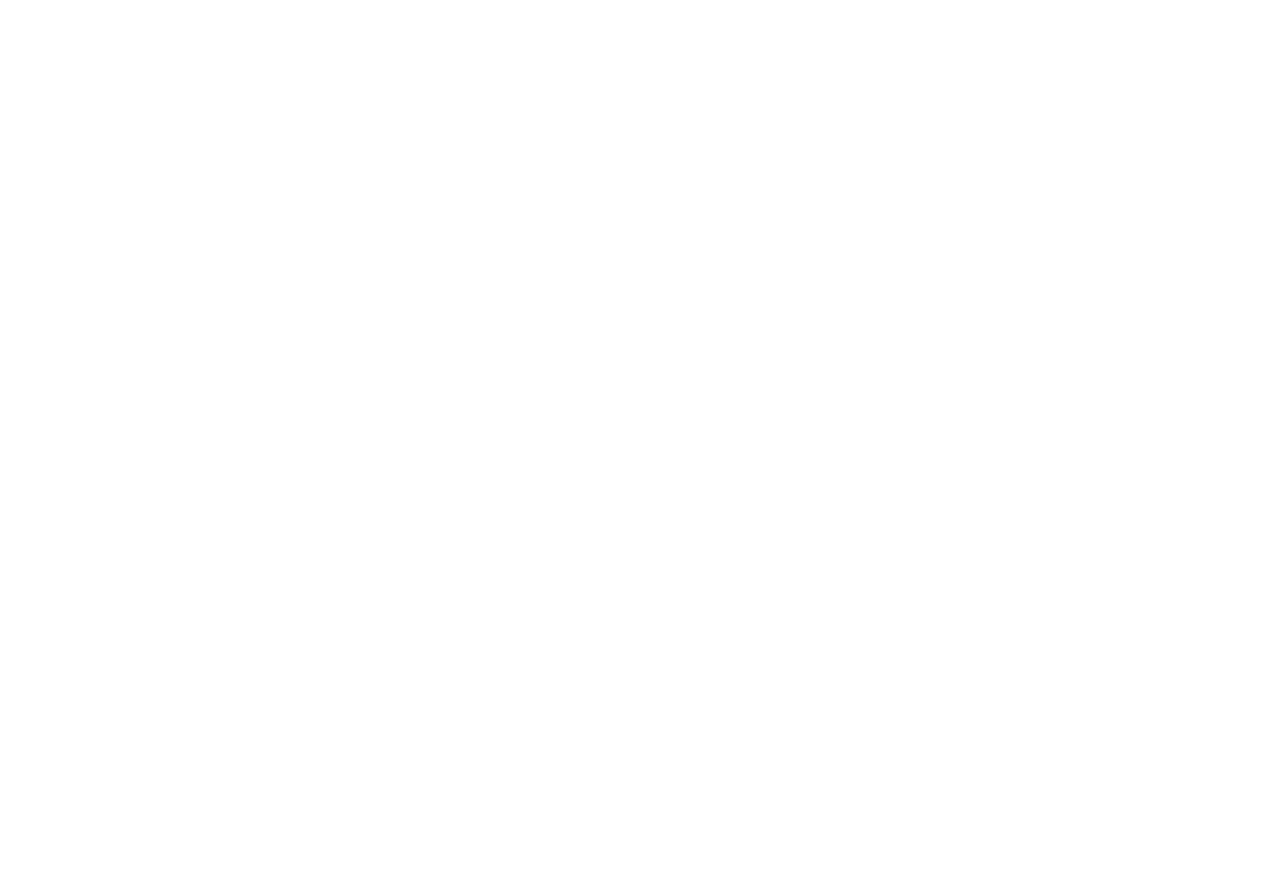
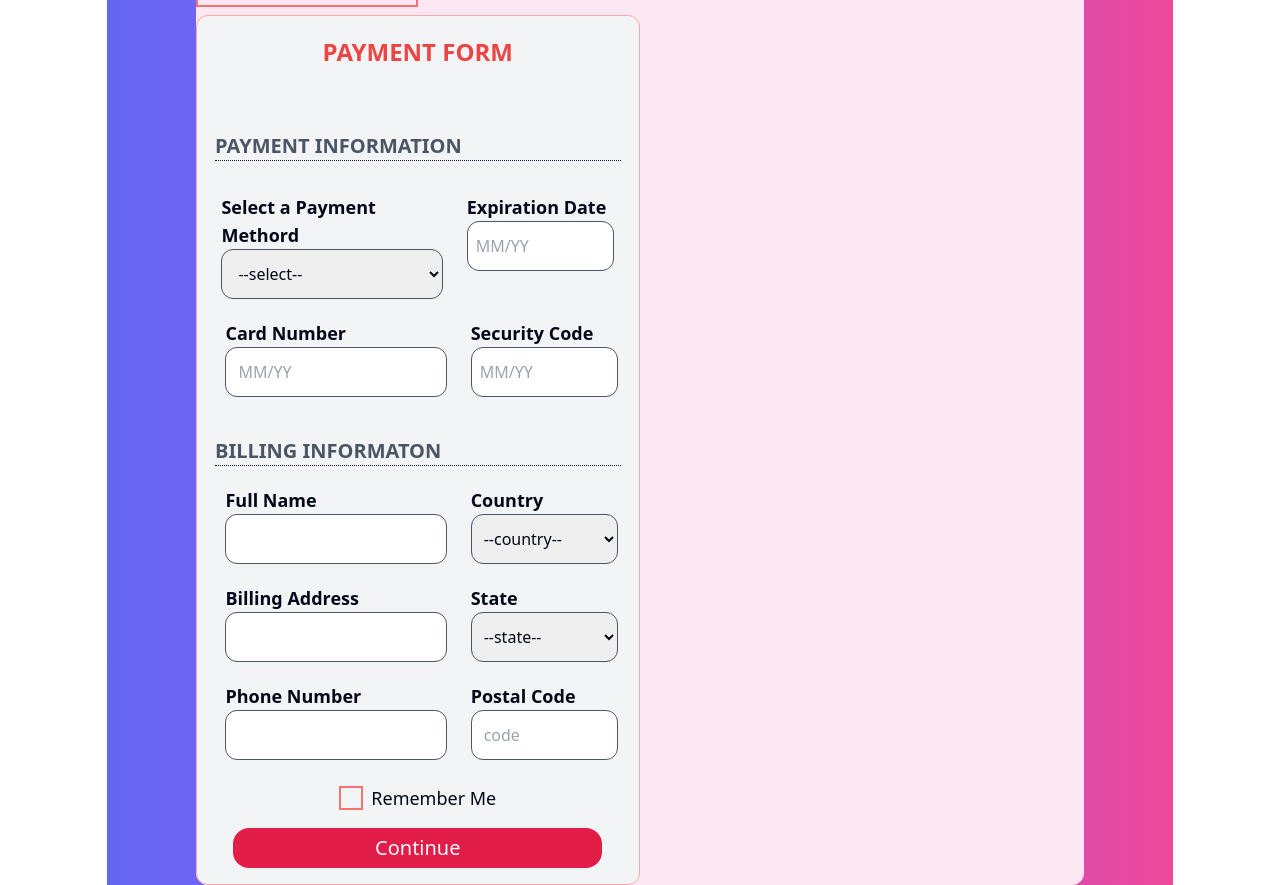
Before and after one commit to sanatrath123/Travel-Book_Odisha, a React (Vite) app: page /paymentpage in a window 1280 px wide. Before the commit this address had no page. Shown: the part 360-1245 px from the top of the page. Before the commit the page ends 800 px from the top, so only its background shows below. Built offline with nearby package versions, Linux system fonts and the light colour scheme.

Commit message:
Add a payment page

```diff
--- a/package.json
+++ b/package.json
@@ -12,6 +12,7 @@
   "dependencies": {
     "@radix-ui/react-dropdown-menu": "^2.0.6",
     "@radix-ui/react-navigation-menu": "^1.1.4",
+    "@radix-ui/react-slider": "^1.1.2",
     "@radix-ui/react-slot": "^1.0.2",
     "@reduxjs/toolkit": "^2.2.3",
     "appwrite": "^14.0.1",
--- a/src/Redux-store/RoomSlice.js
+++ b/src/Redux-store/RoomSlice.js
@@ -53,14 +53,20 @@
 ApplyFilter: (state, action)=>{
 const {price , city , size } = action.payload
  state.FilterRoom = state.Hotels.filter((item)=>(
-       item.location == city
+    item.location == city
      && item.bedrooms == size
-     && item.intPrice <=  parseInt(price)
+     && item.intPrice <=  price
 ))
+},
+
+PriceFilter:(state , action)=>{
+    state.FilterRoom = state.Hotels.filter((item)=>(
+        item.intPrice <= action.payload
+    ))
 }
 
     }
 })
 
-export const {AddRooms ,AddCart ,RemoveCart , AddFavourite ,RemoveFavourite,SearchRoom, ApplyFilter} = RoomSlice.actions
+export const {AddRooms ,AddCart ,RemoveCart , AddFavourite ,RemoveFavourite,SearchRoom, ApplyFilter, PriceFilter} = RoomSlice.actions
 export default RoomSlice.reducer
--- /dev/null
+++ b/src/components/ui/slider.jsx
@@ -0,0 +1,21 @@
+import * as React from "react"
+import * as SliderPrimitive from "@radix-ui/react-slider"
+
+import { cn } from "@/lib/utils"
+
+const Slider = React.forwardRef(({ className, ...props }, ref) => (
+  <SliderPrimitive.Root
+    ref={ref}
+    className={cn("relative flex w-full touch-none select-none items-center", className)}
+    {...props}>
+    <SliderPrimitive.Track
+      className="relative h-2 w-full grow overflow-hidden rounded-full bg-secondary">
+      <SliderPrimitive.Range className="absolute h-full bg-primary" />
+    </SliderPrimitive.Track>
+    <SliderPrimitive.Thumb
+      className="block h-5 w-5 rounded-full border-2 border-primary bg-background ring-offset-background transition-colors focus-visible:outline-none focus-visible:ring-2 focus-visible:ring-ring focus-visible:ring-offset-2 disabled:pointer-events-none disabled:opacity-50" />
+  </SliderPrimitive.Root>
+))
+Slider.displayName = SliderPrimitive.Root.displayName
+
+export { Slider }
--- /dev/null
+++ b/src/pages/FilterComp.jsx
@@ -0,0 +1,84 @@
+import React, { useState } from 'react';
+import { Slider } from "@/components/ui/slider";
+import { Button } from '@/components/ui/button';
+import { useDispatch, useSelector } from 'react-redux';
+import {ApplyFilter} from '../Redux-store/RoomSlice'
+import {PriceFilter} from '../Redux-store/RoomSlice'
+
+
+const FilterComp = () => {
+const dispatch = useDispatch()
+const rooms = useSelector((state)=>state.room.Hotels)
+
+  //local state variable for filter
+  const [barValue, setBarValue] = useState([180]);
+ const [city , setCity] = useState()
+const [size , setSize] = useState()
+
+
+ //function for price scrool bar
+  // const handleClick= ()=>{
+  //   console.log(price)
+  // }
+
+
+  //dispatch all values to store
+const  handleClick = ()=>{
+ const price = barValue[0]
+  dispatch(ApplyFilter({...{price , size ,city}}))
+}
+
+
+//handle price filter only
+const HandlePrice = (newValue)=>{
+
+  //set the price
+    setBarValue(newValue)
+
+//diapatch the price
+dispatch(PriceFilter(barValue))
+
+}
+
+
+
+  return (
+  <div className='lg:w-2/12 w-8/12 md:4/12 bg-gray-100 flex justify-center flex-wrap border-gray-800 border-2 rounded-xl'>
+    <h1 className='mx-auto text-2xl mt-10 font-semibold'>FITERS</h1>
+
+{/* city filter */}
+<div className='w-9/12 mx-3 mt-4'>
+<label className='mx-auto text-xl' htmlFor="">select city</label>
+<select onChange={(e)=>setCity(e.target.value)} className='w-full mt-3' name="" id="">
+<option value="">none</option>
+  <option value="Bhubaneswar">Bhubaneswar</option>
+  <option value="Cuttuck">Cuttuck</option>
+  <option value="Puri">Puri</option>
+</select>
+</div>
+
+
+{/* size filter filter */}
+<div className='w-9/12 mx-3 mt-6'>
+<label className='mx-auto text-xl' htmlFor="">select Hotels Size</label>
+<select className='w-full mt-3' name="" id="" onChange={(e)=>setSize(e.target.value)}>
+<option value="">none</option>
+  <option value="1BHK">1BHK</option>
+  <option value="2BHK">2BHK</option>
+  <option value="3BHK">3BHK</option>
+</select>
+</div>
+
+
+    {/* price filters  */}
+    <div className='w-10/12 flex flex-wrap justify-center mx-auto mt-10'>
+  <h1 className='mx-auto flex w-full text-2xl justify-center mb-5 font-semibold'>price:{barValue}</h1>
+      <Slider className='w-full ' value={barValue} onValueChange={HandlePrice}  max={500} min={100} step={1} />
+    <Button className="p-3 mt-7" onClick={handleClick}>APPLY</Button>
+    </div>
+    </div>
+
+  );
+}
+
+export default FilterComp;
--- /dev/null
+++ b/src/pages/PaymentPage.jsx
@@ -0,0 +1,120 @@
+import React from 'react'
+import { Button } from '@/components/ui/button'
+
+
+
+
+const PaymentPage = () => {
+  return (
+    <div className='bg-gradient-to-r from-indigo-500 via-purple-500 to-pink-500 mx-auto w-10/12 flex justify-center mt-9'>
+
+<div className='bg-pink-100 w-10/12 rounded-xl mt-9 overflow-hidden'>
+<div className='h-9  w-full bg-gray-900 flex'>
+<div className='h-6 w-6 bg-red-500 ml-8 my-auto rounded-full'></div>
+<div className='h-6 w-6 bg-green-500 ml-4 my-auto rounded-full'></div>
+<div className='h-6 w-6 bg-yellow-300 ml-4 my-auto rounded-full'></div>
+</div>
+
+{/* logos of paytm & mastercard */}
+
+<div className='w-3/12 h-36 border-2 border-red-400'></div>
+{/* payment headings */}
+
+<div className='w-6/12  bg-gray-100 my-auto border-[1px] border-red-300 rounded-xl flex justify-center mt-2 flex-wrap'>
+
+<h1 className='text-red-500 text-2xl font-semibold mx-auto mt-5'>PAYMENT FORM</h1>
+
+<h2 className='text-xl text-gray-600 flex w-11/12 mt-16 border-b-[1px] border-gray-900 font-semibold border-dotted'>PAYMENT INFORMATION</h2>
+
+{/* payment form */}
+<form action="" className='w-full mt-8 flex justify-center flex-wrap'>
+<div className='flex flex-col w-6/12'>
+<label className='text-lg font-semibold ' htmlFor="">Select a Payment Methord</label>
+    <select name="" id="" className='w-full p-3 rounded-xl mx-auto border-[1px] border-gray-600 '>
+        <option value="">--select--</option>
+    </select>
+</div>
+
+<div className='flex flex-col w-4/12 ml-6 '>
+<label className='text-lg font-semibold ' htmlFor="">Expiration Date</label>
+    <input type="text" placeholder='MM/YY'  className='w-full py-3 rounded-xl px-2 border-[1px] border-gray-600'/>
+</div>
+
+<div className='flex flex-col w-6/12 ml-2 mt-5  '>
+<label className='text-lg font-semibold ' htmlFor="">Card Number</label>
+    <input type="text" placeholder='MM/YY'  className='w-full p-3 rounded-xl border-[1px] border-gray-600'/>
+</div>
+
+<div className='flex flex-col w-4/12 ml-6 mt-5  '>
+<label className='text-lg font-semibold ' htmlFor="">Security Code</label>
+    <input type="text" placeholder='MM/YY'  className='w-full py-3 rounded-xl px-2 border-[1px] border-gray-600'/>
+</div>
+
+
+{/* Billing information */}
+
+<h2 className='text-xl text-gray-600 flex w-11/12 mt-10 border-b-[1px] border-dotted border-gray-900 font-semibold'>BILLING INFORMATON</h2>
+
+<div className='flex flex-col w-6/12 ml-2 mt-5  '>
+<label className='text-lg font-semibold ' htmlFor="">Full Name</label>
+    <input type="text" placeholder=''  className='w-full p-3 rounded-xl border-[1px] border-gray-600'/>
+</div>
+
+<div className='flex flex-col w-4/12 ml-6 mt-5  '>
+<label className='text-lg font-semibold ' htmlFor="">Country</label>
+    <select className='w-full py-3 px-2 rounded-xl border-[1px] border-gray-600 ' name="" id="">
+        <option value="">--country--</option>
+    </select>
+</div>
+
+<div className='flex flex-col w-6/12 ml-2 mt-5  '>
+<label className='text-lg font-semibold ' htmlFor="">Billing Address</label>
+    <input type="text" placeholder=''  className='w-full p-3 rounded-xl border-[1px] border-gray-600'/>
+</div>
+
+<div className='flex flex-col w-4/12 ml-6 mt-5  '>
+<label className='text-lg font-semibold ' htmlFor="">State</label>
+    <select className='w-full py-3 px-2 rounded-xl border-[1px] border-gray-600 ' name="" id="">
+        <option value="">--state--</option>
+    </select>
+</div>
+
+<div className='flex flex-col w-6/12 ml-2 mt-5  '>
+<label className='text-lg font-semibold ' htmlFor="">Phone Number</label>
+<input type="text" placeholder=''  className='w-full p-3 rounded-xl border-[1px] border-gray-600'/>
+</div>
+
+<div className='flex flex-col w-4/12 ml-6 mt-5  '>
+<label className='text-lg font-semibold ' htmlFor="">Postal Code</label>
+<input type="text" placeholder='code'  className='w-full p-3 rounded-xl border-[1px] border-gray-600'/>
+</div>
+
+
+{/* remember me option */}
+   <div className=' w-full flex justify-center  mt-6 '>
+<div className='w-6 h-6 border-2 border-red-400 my-auto' >
+</div>
+<span className='text-lg font-medium ml-2 '>Remember Me</span>
+   </div>
+
+
+
+{/* submit button */}
+
+<Button className="w-10/12 my-4 px-2 py-5 rounded-2xl bg-rose-600 text-xl">
+    Continue
+</Button>
+
+
+</form>
+
+
+</div>
+
+
+</div>
+    </div>
+  )
+}
+
+export default PaymentPage
```
Also changed, not shown: src/main.jsx (+13 -0 lines), src/pages/AllRooms.jsx (+18 -70 lines), 1 other file (tests, documents, lock files or other folders).
